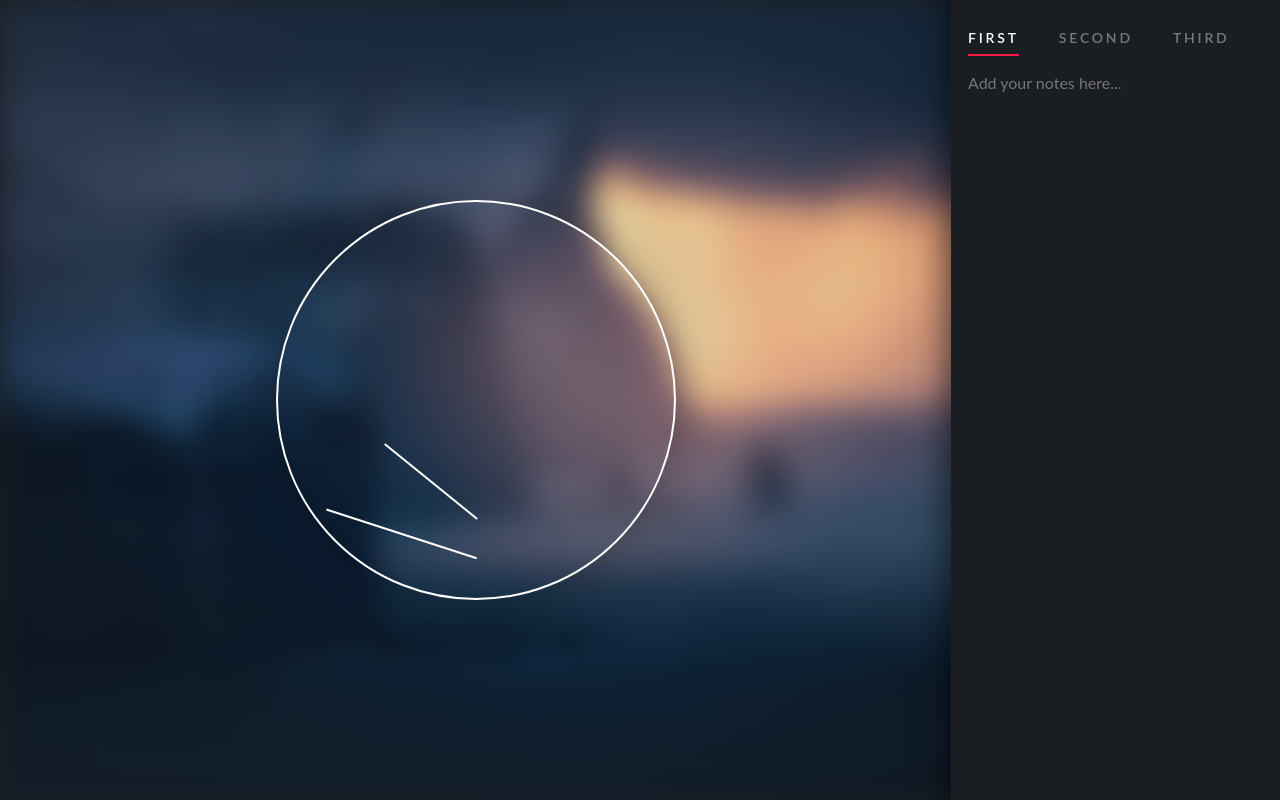
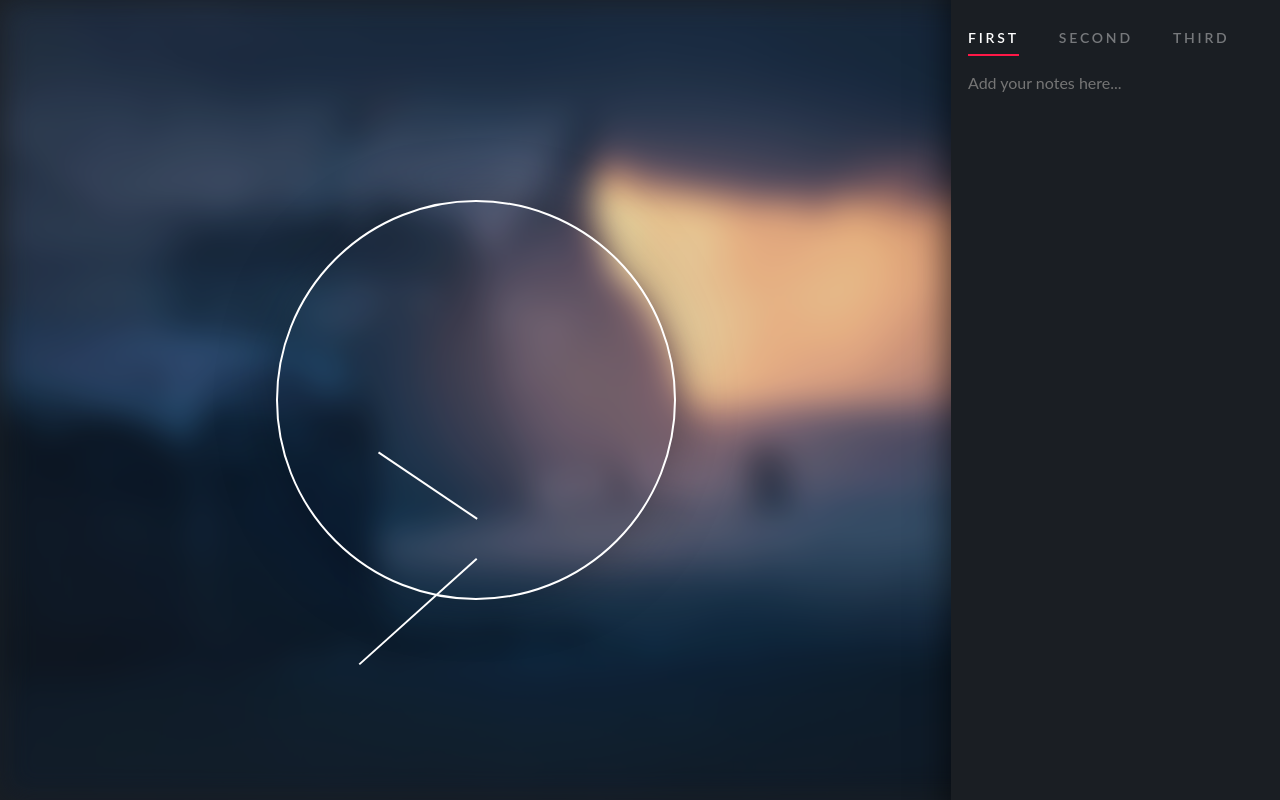
Before and after one commit to Teiem/StartpageNotes, a plain HTML site: page index.html in a window 1280 px wide. Drawn offline with Linux system fonts and the light colour scheme.

Commit message:
Removed something to change the time

```diff
--- a/index.html
+++ b/index.html
@@ -179,7 +179,7 @@
 <script>
     function startTime() {
         var today = new Date();
-        var m = today.getMinutes() * 6 + 60;
+        var m = today.getMinutes() * 6;
         var h = today.getHours() % 12 * 30 + m / 12;
         document.getElementById("min").style.transform = "rotate(" + eval(180 + m) + "deg)";
         document.getElementById("hour").style.transform = "rotate(" + eval(180 + h) + "deg)";
```
